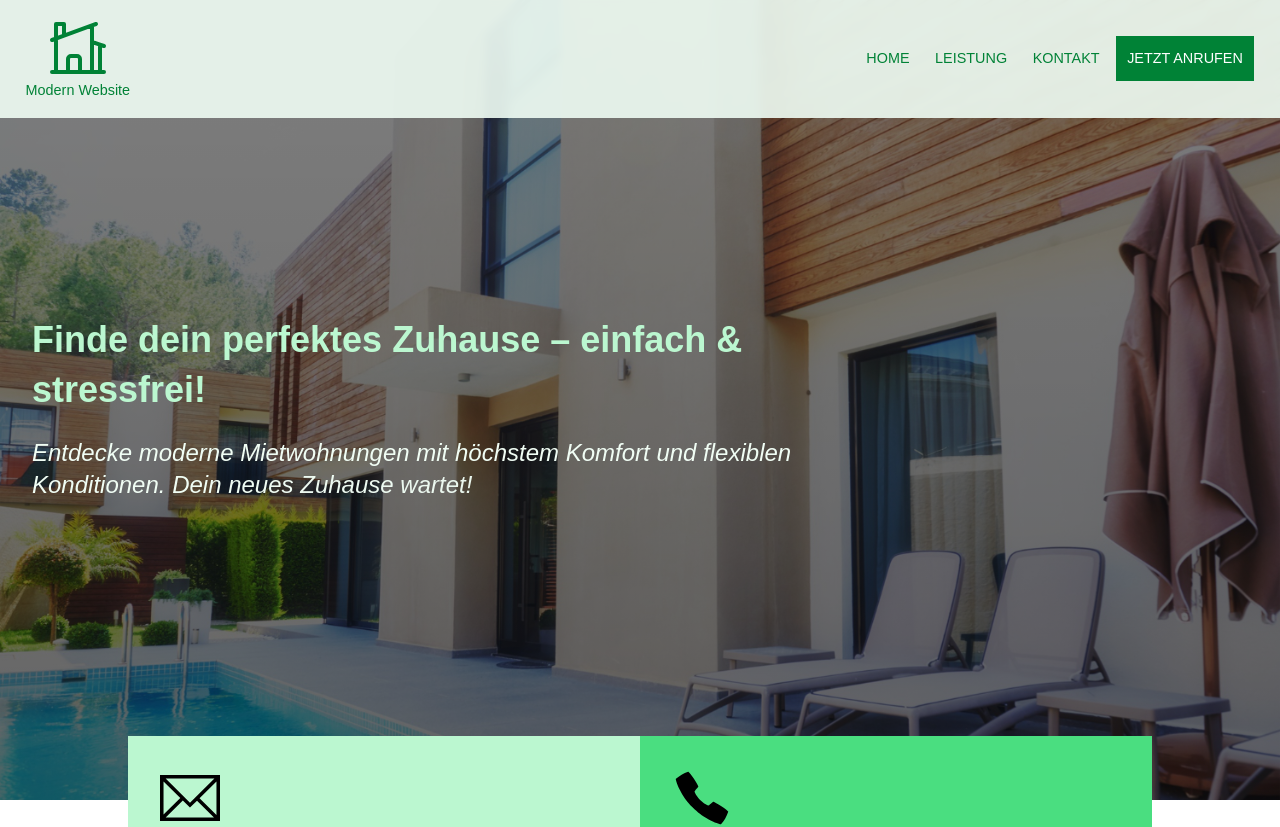
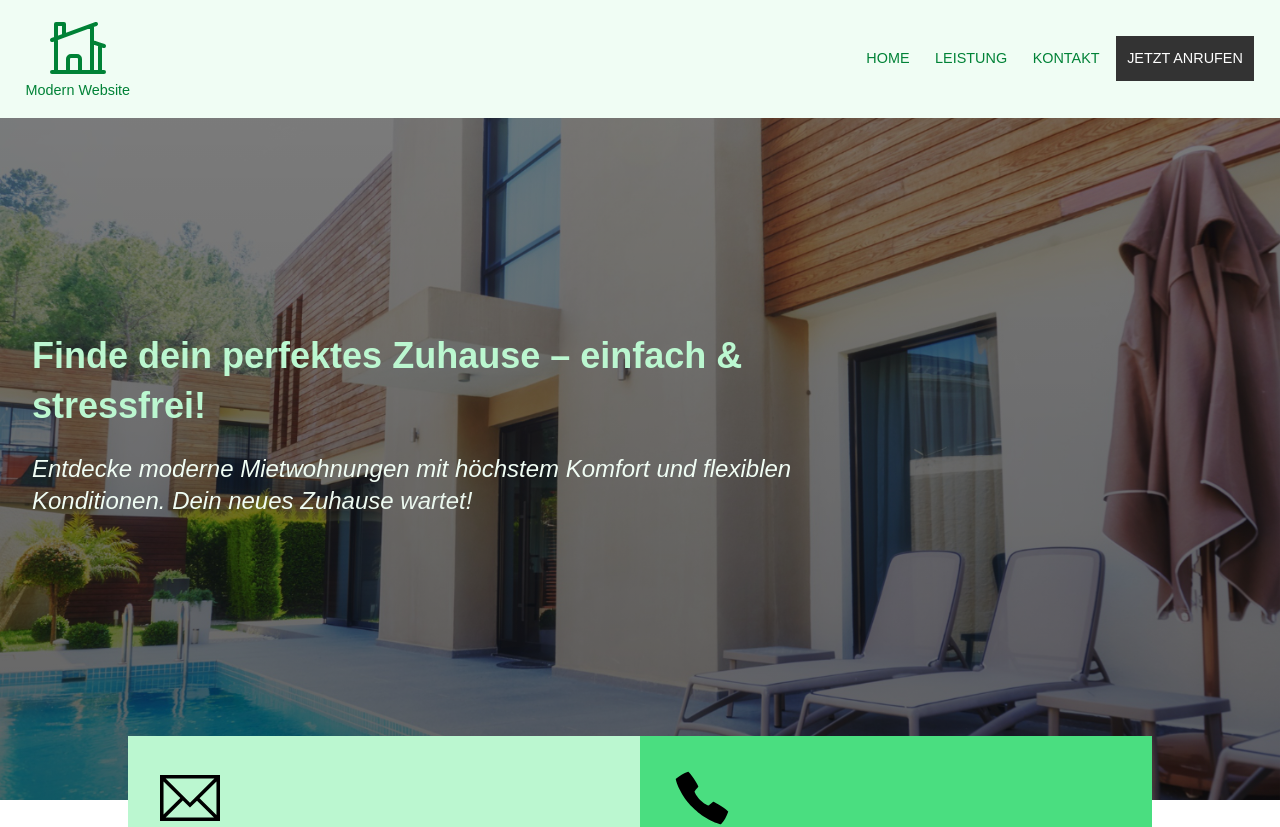
Before and after one commit to bugixtix/modern-website, a Next.js app: page / in a window 1280 px wide. Shown: the top 827 px of the page. Built offline with nearby package versions, Linux system fonts and the light colour scheme.

Commit message:
Update: Style

```diff
--- a/app/globals.css
+++ b/app/globals.css
@@ -3,16 +3,16 @@
 @tailwind utilities;
 
 :root{
-  --options-hover-color:oklch(0.527 0.154 150.069);
+  --options-hover-color:#333333;
   --options-color:oklch(0.527 0.154 150.069);
   --options-color-secondary:#ffffff;
   --logo-icon-color:oklch(0.527 0.154 150.069);
   --logo-text-color:oklch(0.527 0.154 150.069);
   --default-transition:all ease 800ms;
-  --navbar-menu-bg:rgba(240, 253, 244,0.9);
-  --navbar-menu-bg-secondary:rgba(240,253,244,0.8);
-  --navbar-bg:rgba(240, 253, 244,0.9);
-  --navbar-bg-secondary:rgba(240,253,244,0.8);
+  --navbar-menu-bg:rgba(240, 253, 244,1);
+  --navbar-menu-bg-secondary:rgba(240,253,244,0.9);
+  --navbar-bg:rgba(240, 253, 244,1);
+  --navbar-bg-secondary:rgba(240,253,244,0.9);
 }
 *{
 box-sizing: border-box;
@@ -45,8 +45,8 @@ body{
 .logo-icon-scrolled{ font-size: 3rem;}
 .logo-text{font-size: 0.9rem;color: var(--logo-text-color); transition: var(--default-transition);}
 .logo-text-scrolled{font-size: 0.7rem;}
-.navbar--options{display: flex; flex-direction: row; align-items: center; justify-content: center; gap: 0.4rem;}
-.navbar--options--sc{display: flex; flex-direction: column;align-items: center; justify-content: center; gap: 0.4rem; position: absolute; width: 100%; top: 6rem; left: 0; background-color: var(--navbar-menu-bg); transition: var(--default-transition); backdrop-filter: blur(4px); border-top: 2px solid var(--navbar-menu-bg);}
+.navbar--options{display: flex; flex-direction: row; align-items: center; justify-content: center; gap: 0.4rem; cursor:pointer; }
+.navbar--options--sc{display: flex; flex-direction: column;align-items: center; justify-content: center; gap: 0.4rem; position: absolute; width: 100%; top: 6rem; left: 0; background-color: var(--navbar-menu-bg); transition: var(--default-transition); backdrop-filter: blur(4px); border-top: 2px solid var(--navbar-menu-bg); font-size: smaller; cursor: pointer;}
 .navbar--options--sc-scrolled{top:4.4rem; background-color: var(--navbar-menu-bg-secondary);border-top: 2px solid var(--options-hover-color);}
 .show-menu{opacity: 1; transform: scale(1);}
 .hide-menu{opacity: 0; transform: scale(0);}
@@ -72,7 +72,7 @@ body{
 }
 
 .hero--content{
-  width: 70%;height: 100%; display: flex; flex-direction: column; align-items:flex-start; justify-content:center; gap: 0.4rem; padding: 1rem 2rem 1rem 2rem ;
+  width: 70%;height: 100%; display: flex; flex-direction: column; align-items:flex-start; justify-content:center; gap: 0.4rem; padding: 3rem 2rem 1rem 2rem ;
 }
 
 
```
